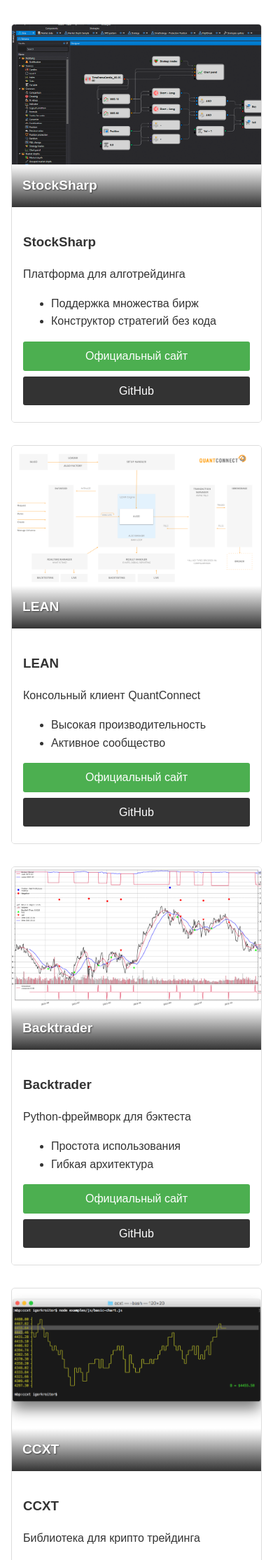
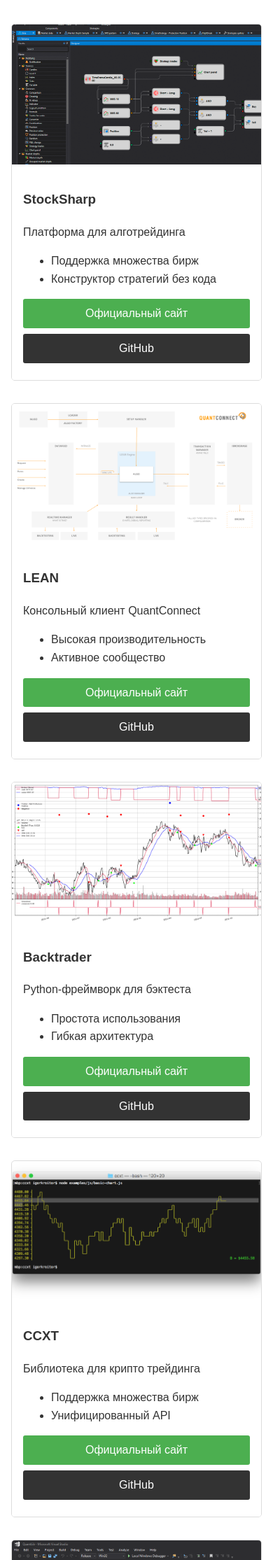
Before and after one commit to osaengine/osaengine.github.io, a Jekyll site: the page built from index.html, in a window 390 px wide. Shown: the part 796-3025 px from the top of the page at 70% size. Built offline with Jekyll 4.4.1, drawn with Linux system fonts in a browser that asks for light colours; some of the changed text lies outside the part shown.

Commit message:
Фиксы

```diff
--- a/assets/css/style.css
+++ b/assets/css/style.css
@@ -466,9 +466,7 @@
     }
 
     .project-title {
-        position: relative;
-        background: #333;
-        background: linear-gradient(transparent, rgba(0, 0, 0, 0.8));
+        display: none; /* Скрываем заголовок на мобильных */
     }
 
     main {
```
